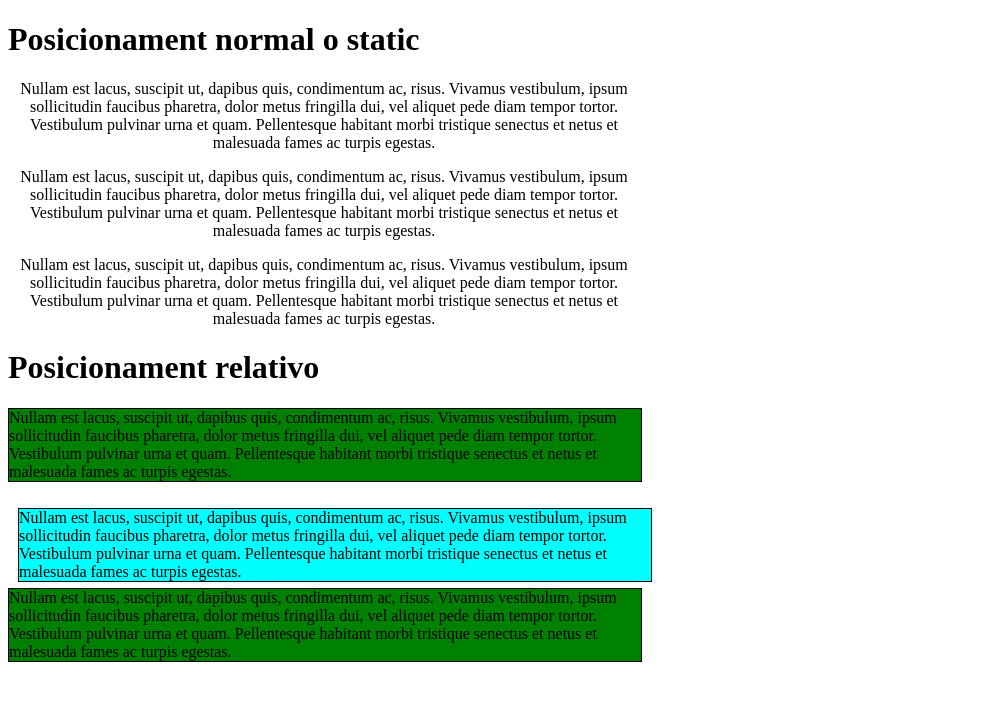
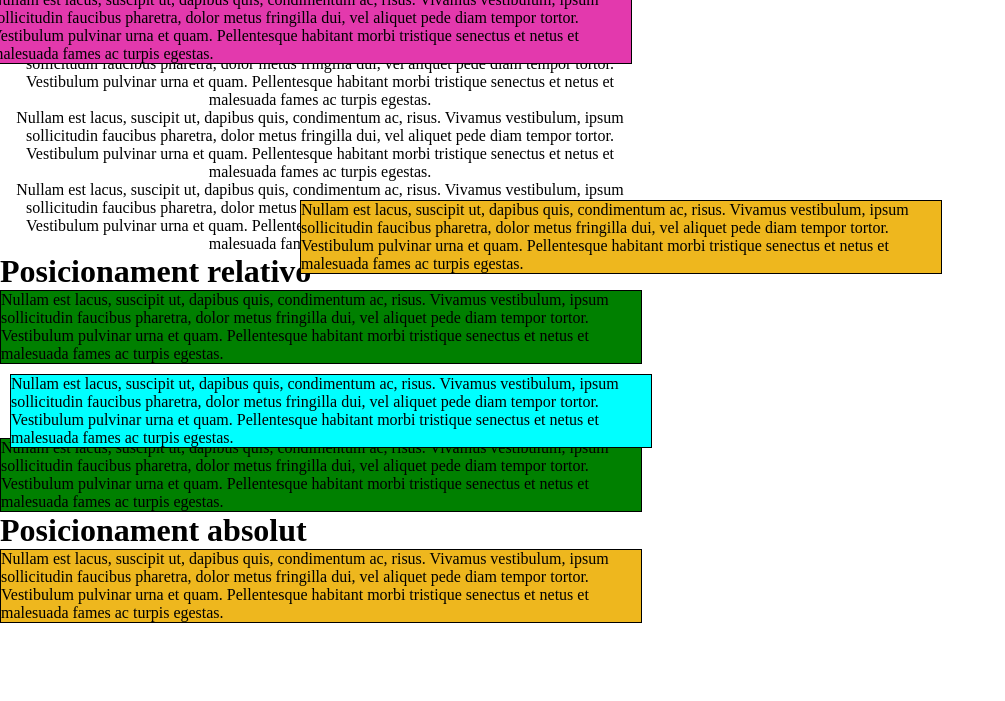
Before and after one commit to julianet96/intro, a PHP site: page /posisionaments.html in a window 1280 px wide. Shown: the top 701 px of the page, without its empty margins (0-1005 px from the left). Run offline with PHP 8.4, Linux system fonts and the light colour scheme.

Commit message:
canvi posicionaments i afagir absolut i fixe

```diff
--- a/css/posisionament.css
+++ b/css/posisionament.css
@@ -13,3 +13,23 @@ text-align: center;
 	top:10px;
 	left:10px;
 }
+#absolut p{
+	background: #EEB71E;
+	width: 50%;
+	border:  1px solid;
+}
+#absolut .mou{
+	position:absolute;
+	background:#E339AD;
+	top:-10px;
+	left:-10px;
+}
+*{
+margin:0;
+padding:0;
+}
+#absolut .fixe{
+	position:fixed;
+	top:200px;
+	left:300px;
+}
--- a/posisionaments.html
+++ b/posisionaments.html
@@ -32,6 +32,15 @@ Vestibulum pulvinar urna et quam. Pellentesque habitant morbi tristique senectus
 		<p>Nullam est lacus, suscipit ut, dapibus quis, condimentum ac, risus. Vivamus vestibulum, ipsum sollicitudin faucibus pharetra, dolor metus fringilla dui, vel aliquet pede diam tempor tortor.
 Vestibulum pulvinar urna et quam. Pellentesque habitant morbi tristique senectus et netus et malesuada fames ac turpis egestas. </p>
 	</div>
+	<h1>Posicionament absolut</h1>
+	<div id="absolut">
+		<p class="fixe">Nullam est lacus, suscipit ut, dapibus quis, condimentum ac, risus. Vivamus vestibulum, ipsum sollicitudin faucibus pharetra, dolor metus fringilla dui, vel aliquet pede diam tempor tortor.
+Vestibulum pulvinar urna et quam. Pellentesque habitant morbi tristique senectus et netus et malesuada fames ac turpis egestas. </p>
+		<p class="mou">Nullam est lacus, suscipit ut, dapibus quis, condimentum ac, risus. Vivamus vestibulum, ipsum sollicitudin faucibus pharetra, dolor metus fringilla dui, vel aliquet pede diam tempor tortor.
+Vestibulum pulvinar urna et quam. Pellentesque habitant morbi tristique senectus et netus et malesuada fames ac turpis egestas. </p>
+		<p>Nullam est lacus, suscipit ut, dapibus quis, condimentum ac, risus. Vivamus vestibulum, ipsum sollicitudin faucibus pharetra, dolor metus fringilla dui, vel aliquet pede diam tempor tortor.
+Vestibulum pulvinar urna et quam. Pellentesque habitant morbi tristique senectus et netus et malesuada fames ac turpis egestas. </p>
+	</div>
 </body>
 
 </html>
```
